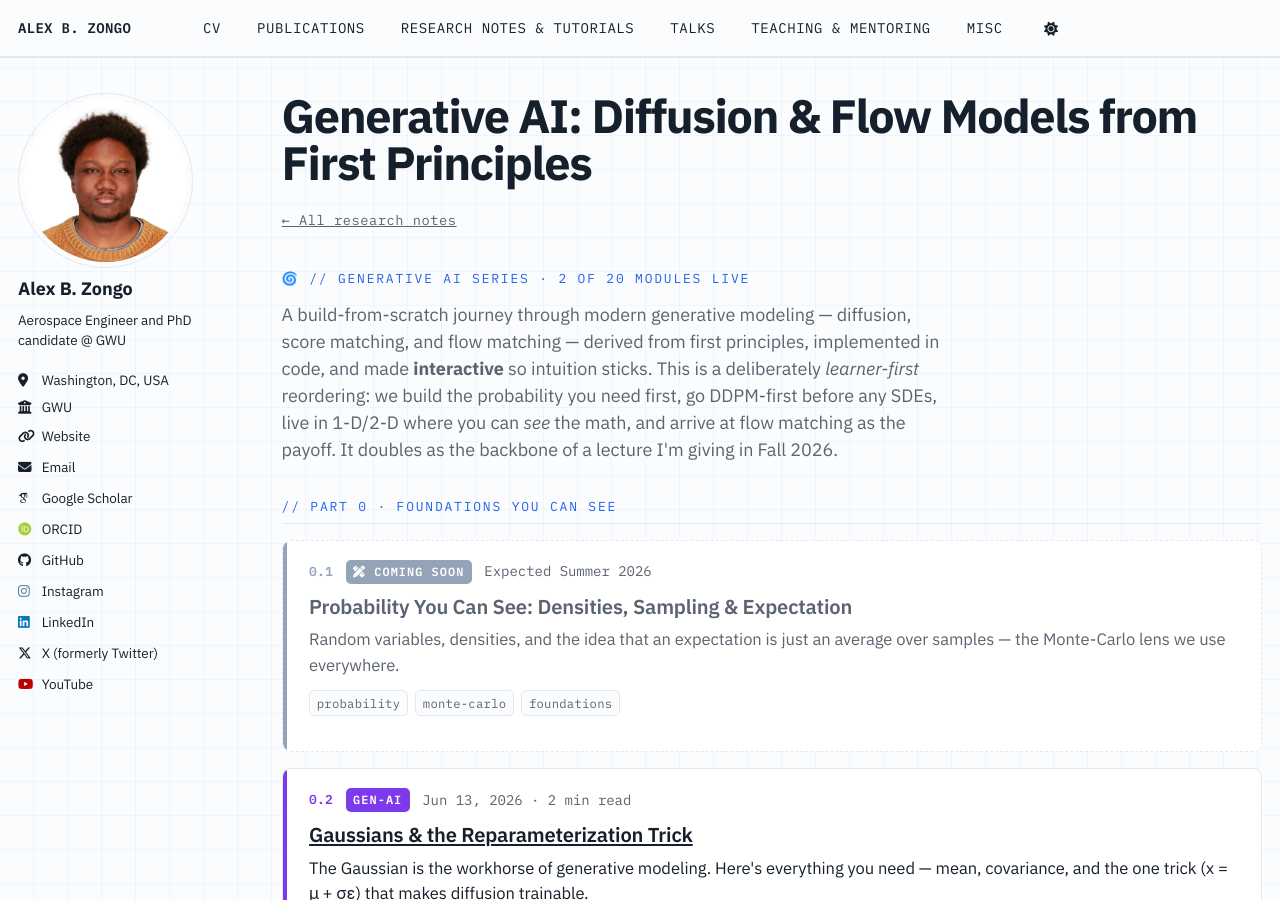
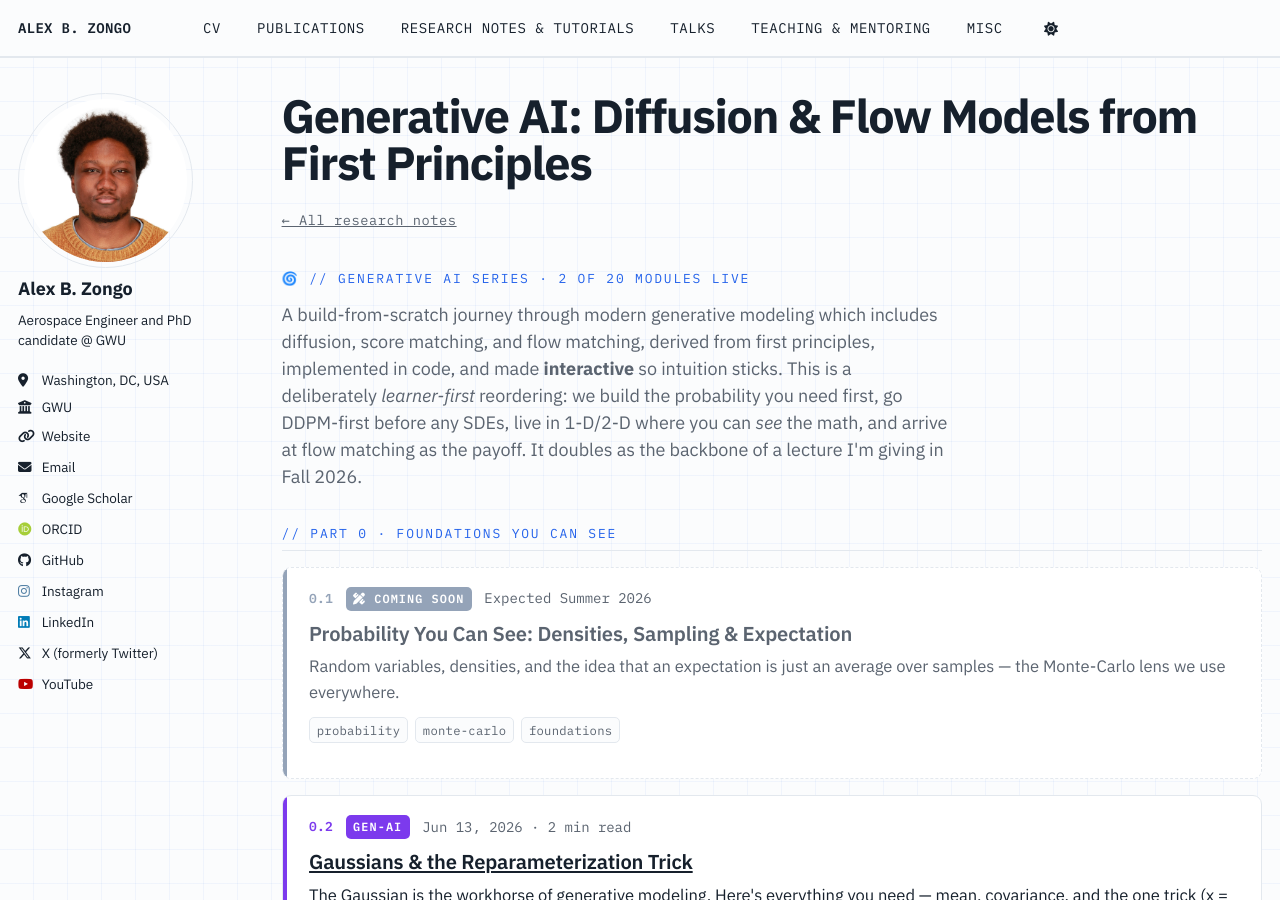
Before and after one commit to Alex-Zongo/alex-zongo.github.io, a Jekyll site: the page built from _pages/genai-series.md, in a window 1280 px wide and 900 px high. Built offline with Jekyll 4.4.1, drawn with Linux system fonts in a browser that asks for light colours; some web fonts are replaced; a script bundle is joined from its source files by our own code; library files that are not in the unit come from our copies.

Commit message:
fix drafts

```diff
--- a/_pages/genai-series.md
+++ b/_pages/genai-series.md
@@ -16,8 +16,8 @@ author_profile: true
 <p class="mono-label pub-kicker">🌀 // generative ai series · {{ gen_pub | size }} of {{ gen | size }} modules live</p>
 
 <p class="pub-intro">
-  A build-from-scratch journey through modern generative modeling — diffusion, score matching, and flow
-  matching — derived from first principles, implemented in code, and made <strong>interactive</strong> so
+  A build-from-scratch journey through modern generative modeling which includes diffusion, score matching, and flow
+  matching, derived from first principles, implemented in code, and made <strong>interactive</strong> so
   intuition sticks. This is a deliberately <em>learner-first</em> reordering: we build the probability you
   need first, go DDPM-first before any SDEs, live in 1-D/2-D where you can <em>see</em> the math, and arrive
   at flow matching as the payoff. It doubles as the backbone of a lecture I'm giving in Fall&nbsp;2026.
--- a/_pages/year-archive.html
+++ b/_pages/year-archive.html
@@ -25,7 +25,7 @@ redirect_from:
 
 <p class="pub-intro">
   A curated set of technical notes spanning air traffic control, aircraft dynamics &amp; control,
-  decision-making under uncertainty, multi-agent systems, and reinforcement learning — with
+  decision-making under uncertainty, multi-agent systems, and reinforcement learning, with
   reproducible experiments and implementation-focused walkthroughs.
 </p>
 
@@ -44,7 +44,7 @@ redirect_from:
     <span class="series-card__rail" aria-hidden="true"></span>
     <span class="series-card__icon">🤖</span>
     <span class="series-card__title">Decision-Making Algorithms: From Theory to Practice</span>
-    <span class="series-card__desc">Inspired by <em>Algorithms for Decision Making</em> (Kochenderfer) — probabilistic reasoning, MDPs/POMDPs, games, and MARL.</span>
+    <span class="series-card__desc">Inspired by <em>Algorithms for Decision Making</em> (Kochenderfer): probabilistic reasoning, MDPs/POMDPs, games, and MARL.</span>
     <span class="series-card__meta">{{ dm_pub | size }} note{% unless dm_pub.size == 1 %}s{% endunless %}{% if dm_soon.size > 0 %} · {{ dm_soon | size }} coming soon{% endif %} <span class="series-card__arrow">→</span></span>
   </a>
 
@@ -52,7 +52,7 @@ redirect_from:
     <span class="series-card__rail" aria-hidden="true"></span>
     <span class="series-card__icon">🌀</span>
     <span class="series-card__title">Generative AI: Diffusion &amp; Flow Models from First Principles</span>
-    <span class="series-card__desc">Diffusion, score matching, and flow matching — derived, coded, and made <em>interactive</em>. The backbone of a Fall 2026 lecture.</span>
+    <span class="series-card__desc">Diffusion, score matching, and flow matching from the ground-up. The backbone of a Fall 2026 lecture.</span>
     <span class="series-card__meta">{{ gen_pub | size }} note{% unless gen_pub.size == 1 %}s{% endunless %}{% if gen_soon.size > 0 %} · {{ gen_soon | size }} coming soon{% endif %} <span class="series-card__arrow">→</span></span>
   </a>
 </div>
```
Also changed, not shown: _pages/about.md (+3 -3 lines), _pages/atc-series.md (+1 -1 lines), _pages/decision-making-series.md (+1 -1 lines), _posts/atc-series/2025-12-17-air-traffic-control.md (+1 -1 lines).
